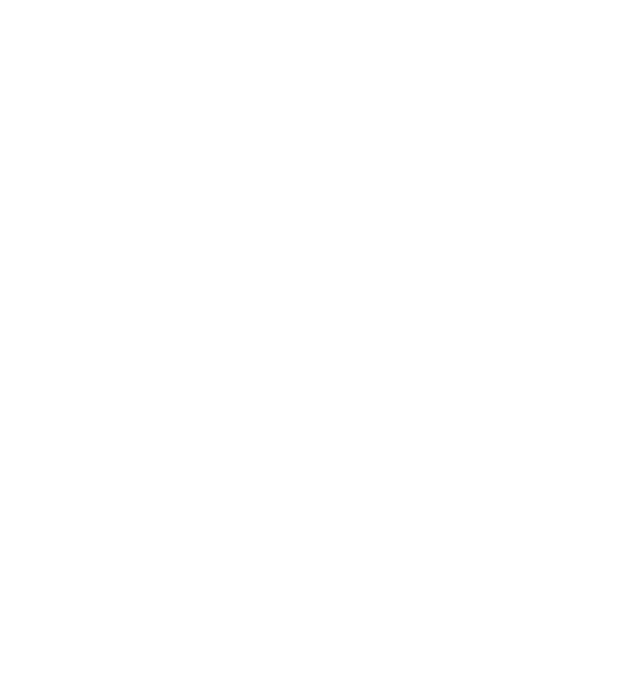
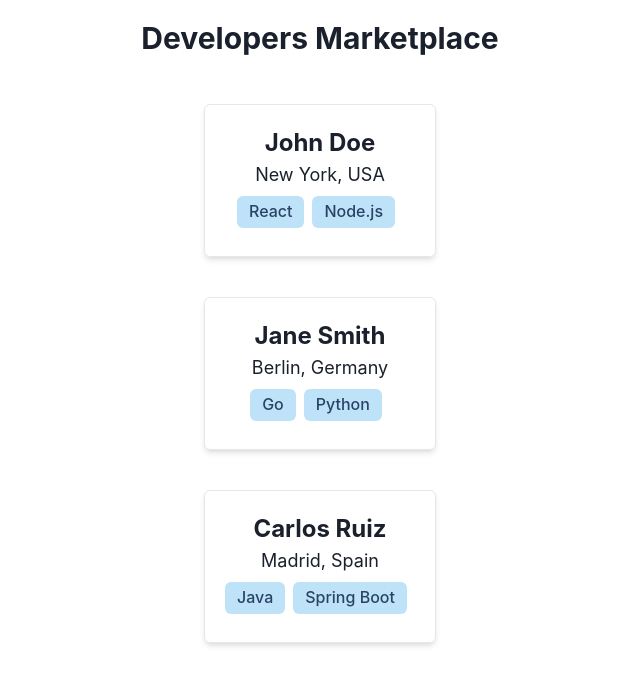
Before and after one commit to GPT-Engineer-App-Dev/dev-particles-hub, a React (Vite) app: page /developers in a window 1280 px wide. Before the commit this address had no page. Shown: the top 684 px of the page, without its empty margins (320-960 px from the left). Built offline with nearby package versions, Linux system fonts and the light colour scheme.

Commit message:
Added a new Developers List page to the Particles marketplace.

```diff
--- a/src/App.jsx
+++ b/src/App.jsx
@@ -1,11 +1,13 @@
 import { Route, BrowserRouter as Router, Routes } from "react-router-dom";
 import Index from "./pages/Index.jsx";
+import DevelopersList from './pages/DevelopersList.jsx';
 
 function App() {
   return (
     <Router>
       <Routes>
         <Route exact path="/" element={<Index />} />
+        <Route path="/developers" element={<DevelopersList />} />
       </Routes>
     </Router>
   );
--- /dev/null
+++ b/src/pages/DevelopersList.jsx
@@ -0,0 +1,32 @@
+import { Box, Text, VStack, Heading, Tag, SimpleGrid } from '@chakra-ui/react';
+
+const developers = [
+  { name: 'John Doe', location: 'New York, USA', technologies: ['React', 'Node.js'] },
+  { name: 'Jane Smith', location: 'Berlin, Germany', technologies: ['Go', 'Python'] },
+  { name: 'Carlos Ruiz', location: 'Madrid, Spain', technologies: ['Java', 'Spring Boot'] }
+];
+
+const DevelopersList = () => {
+  return (
+    <Box textAlign="center" fontSize="xl" p={5}>
+      <VStack spacing={8}>
+        <Heading fontSize="3xl" mb={4}>Developers Marketplace</Heading>
+        <SimpleGrid columns={1} spacing={10}>
+          {developers.map(dev => (
+            <Box p={5} shadow="md" borderWidth="1px" borderRadius="md">
+              <Text fontSize="2xl" fontWeight="bold">{dev.name}</Text>
+              <Text fontSize="lg">{dev.location}</Text>
+              <Box mt={2}>
+                {dev.technologies.map(tech => (
+                  <Tag size="lg" colorScheme="blue" mr={2} mb={2}>{tech}</Tag>
+                ))}
+              </Box>
+            </Box>
+          ))}
+        </SimpleGrid>
+      </VStack>
+    </Box>
+  );
+};
+
+export default DevelopersList;
```
